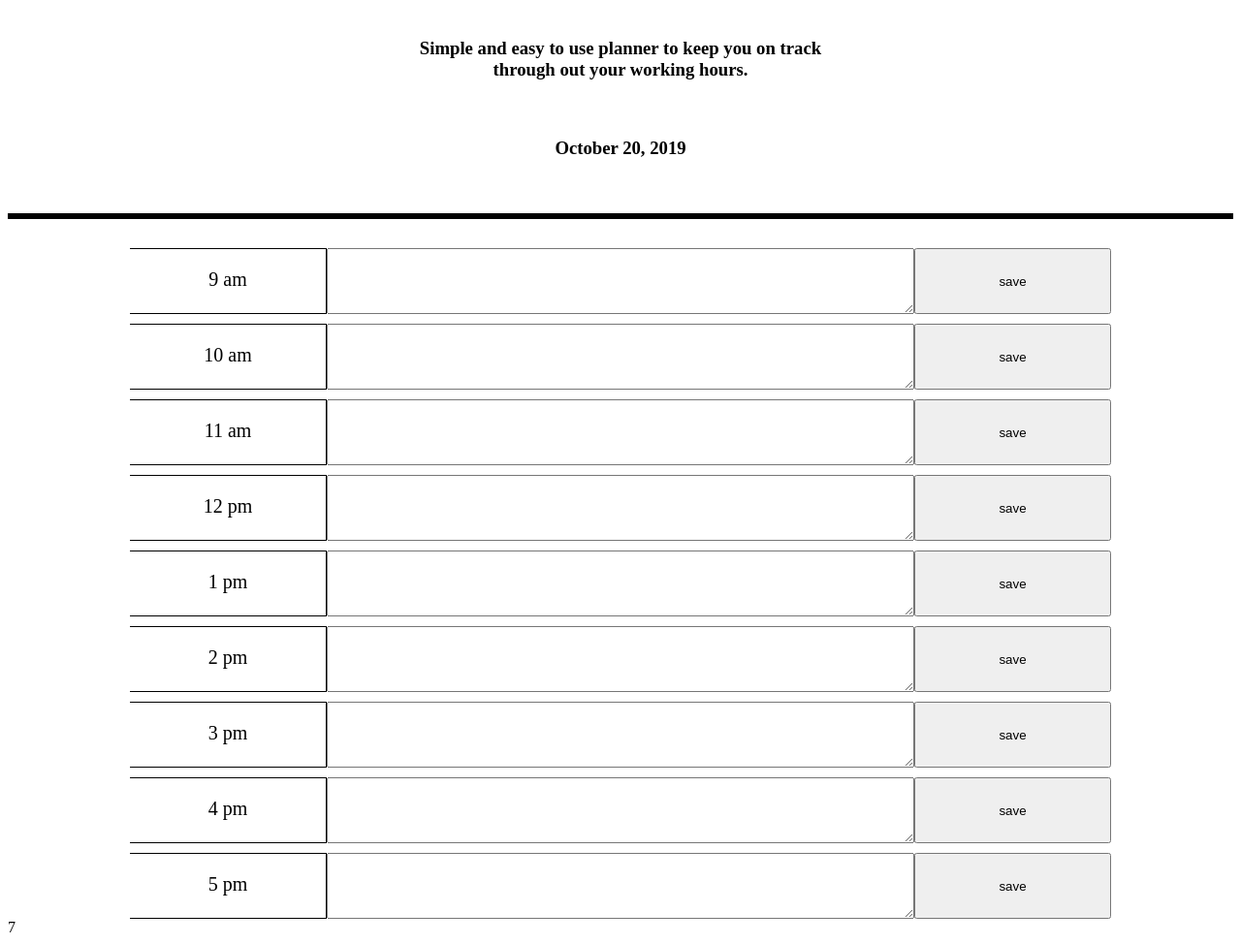
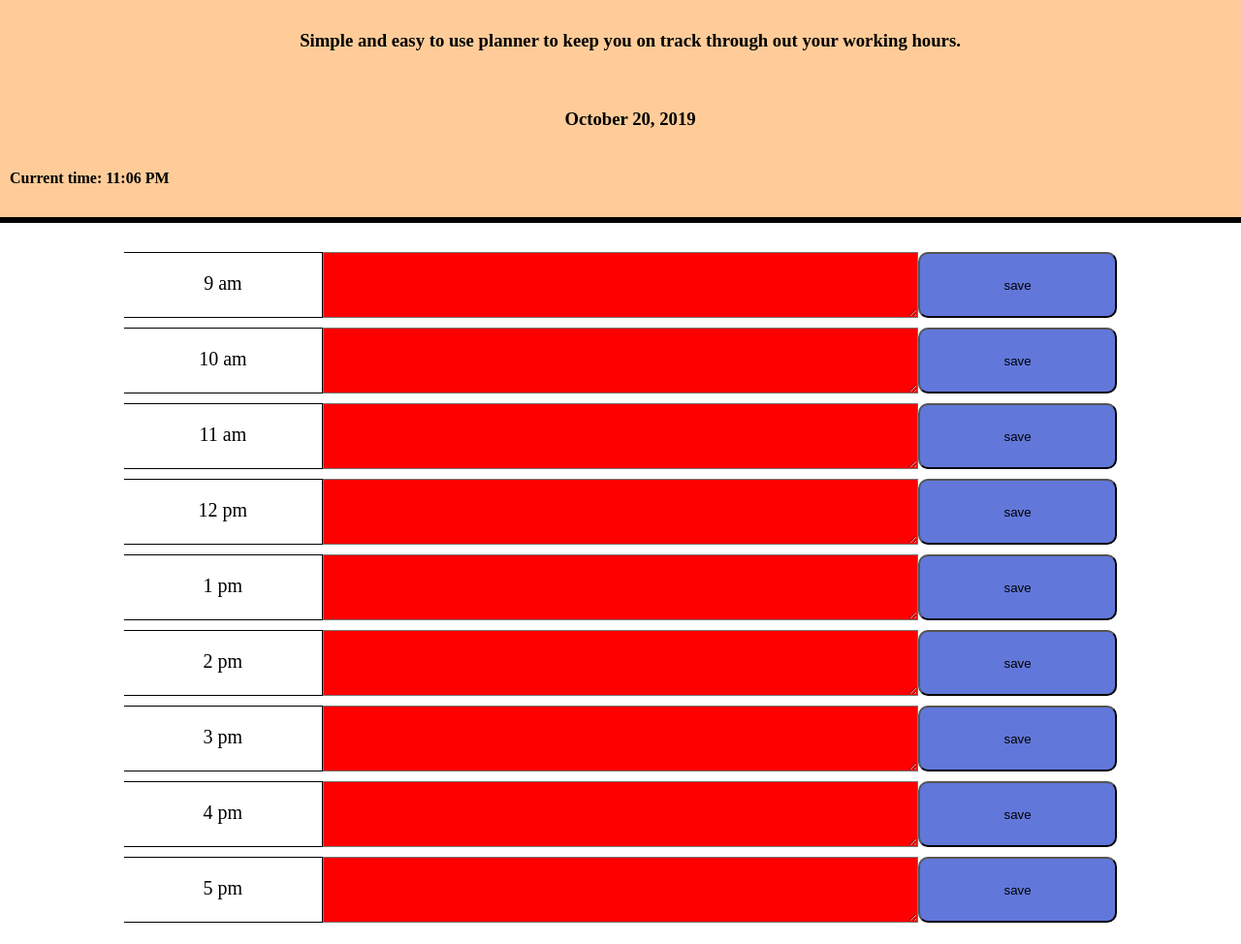
Before and after one commit to bashard001/Day-Planner, a plain HTML site: page index.html in a window 1280 px wide. Shown: the part 119-1093 px from the top of the page at 97% size. After the commit the page ends 1071 px from the top, so only its background shows below. Drawn offline with nearby package versions, Linux system fonts and the light colour scheme.

Commit message:
added color indicator for past and future events. and fixed bugs related to getting your saved data from the local storage.

```diff
--- a/index.html
+++ b/index.html
@@ -22,39 +22,39 @@
     <hr>
     <div class="container">
         <div class="hour">9 am</div>
-        <textarea id="textarea9"></textarea>
+        <textarea time= "9" id="textarea9"></textarea>
         <button time="9">save</button>
 
         <div class="hour">10 am</div>
-        <textarea id="textarea10"></textarea>
+        <textarea time= "10" id="textarea10"></textarea>
         <button time="10">save</button>
 
         <div class="hour">11 am</div>
-        <textarea id="textarea11"></textarea>
+        <textarea time= "11" id="textarea11"></textarea>
         <button time="11">save</button>
 
         <div class="hour">12 pm</div>
-        <textarea id="textarea12"></textarea>
+        <textarea time= "12" id="textarea12"></textarea>
         <button time="12">save</button>
 
         <div class="hour">1 pm</div>
-        <textarea id="textarea1"></textarea>
+        <textarea time= "13" id="textarea1"></textarea>
         <button time="1">save</button>
 
         <div class="hour">2 pm</div>
-        <textarea id="textarea2"></textarea>
+        <textarea time= "14" id="textarea2"></textarea>
         <button time="2">save</button>
 
         <div class="hour">3 pm</div>
-        <textarea id="textarea3"></textarea>
+        <textarea time= "15" id="textarea3"></textarea>
         <button time="3">save</button>
 
         <div class="hour">4 pm</div>
-        <textarea id="textarea4"></textarea>
+        <textarea time= "16" id="textarea4"></textarea>
         <button time="4">save</button>
 
         <div class="hour">5 pm</div>
-        <textarea id="textarea5"></textarea>
+        <textarea time= "17" id="textarea5"></textarea>
         <button time="5">save</button>
 
     </div>
@@ -62,4 +62,4 @@
     <script src="stylesheets/dayCalendar.js" text="javascript"></script>
 </body>
 
-</html>7
+</html>
--- a/stylesheets/dayCalendar.js
+++ b/stylesheets/dayCalendar.js
@@ -2,11 +2,45 @@ var date = moment().format('LL')
 var dateContent = $("<h3>" + date + "</h3>")
 dateContent.addClass("title")
 $("#main-content").append(dateContent)
+var liveHour = moment().format('LT')
+var liveHourEl = $("<h4>" + "Current time: " + liveHour + "<h4>")
 var textArea = $("textarea")
+$("#main-content").append(liveHourEl)
+
+var buttons = $("button")
+buttons.addClass("btnColor")
+
+var today = new Date()
+var currentHour = today.getHours();
+console.log(currentHour)
+
+function  currentStatus(){
+
+    textArea.each(function(){
+        if ($(this).attr("time") > currentHour){
+            $(this).attr("class", "green")
+        }else if ($(this).attr("time") < currentHour) {
+            $(this).attr("class", "red")
+        } else {
+            $(this).attr("class", "yellow")
+
+        }
+    })
+
+}
+
+// inserts the information from the local storage to the text area
+function fillInCalender(){
+for (var i = 0; i < textArea.length; i++){
+    var itemName = textArea[i].getAttribute("id")
+    var getContent = localStorage.getItem(itemName)
+    textArea[i].textContent = getContent
+}
+
+}
 
 
-
-
+// takes the info from the textarea and save it to the localStorage
 $("button").on("click", function(){
     var targetBtn = $(this).attr("time")
     var caContent = $("#textarea" + $(this).attr("time"))
@@ -14,3 +48,6 @@ $("button").on("click", function(){
             var letsGo = caContent.val()
             localStorage.setItem(caContent.attr("id"), letsGo)
 })
+
+fillInCalender()
+currentStatus()
--- a/stylesheets/style.css
+++ b/stylesheets/style.css
@@ -1,17 +1,25 @@
+body{
+    margin: 0px;
+}
 #main-content{
+    background-color: #FFCC99;
 
-    width: 520px;
+    width: 100%;
 
     padding: 10px;
+}
+.btnColor {
+    border-radius: 10px;
+    background-color: rgb(97, 119, 218);
+}
 
-    margin:  auto;
-}
 .title {
 
     padding: 20px;
     text-align: center;
 }
 hr {
+    margin: 0px;
     width: 99.5%;
     border: solid 3px black;
 }
@@ -35,3 +43,13 @@ textarea {
     padding: 10px;
     font-size: 20px ;
 }
+.green {
+    background-color: green;
+
+}
+.red {
+    background-color: red;
+}
+.yellow {
+    background-color: yellow;
+}
```
